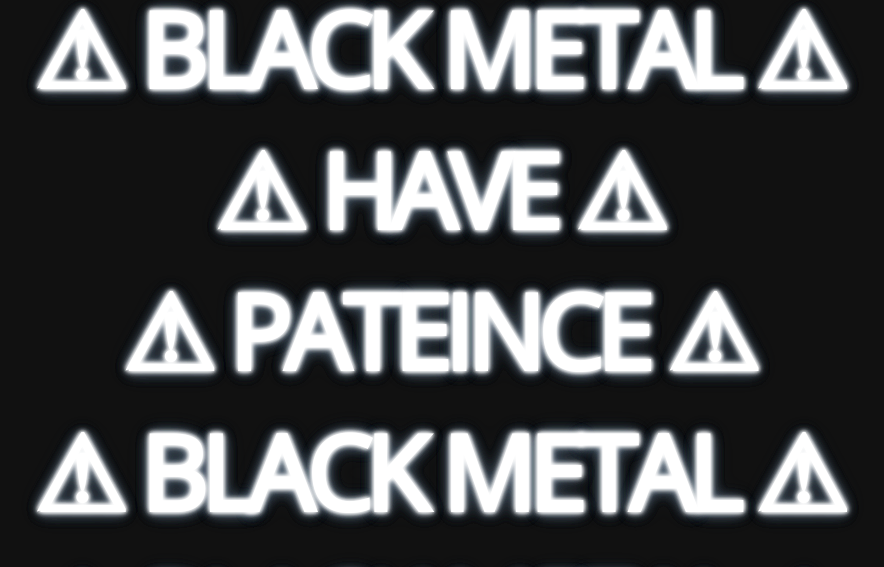
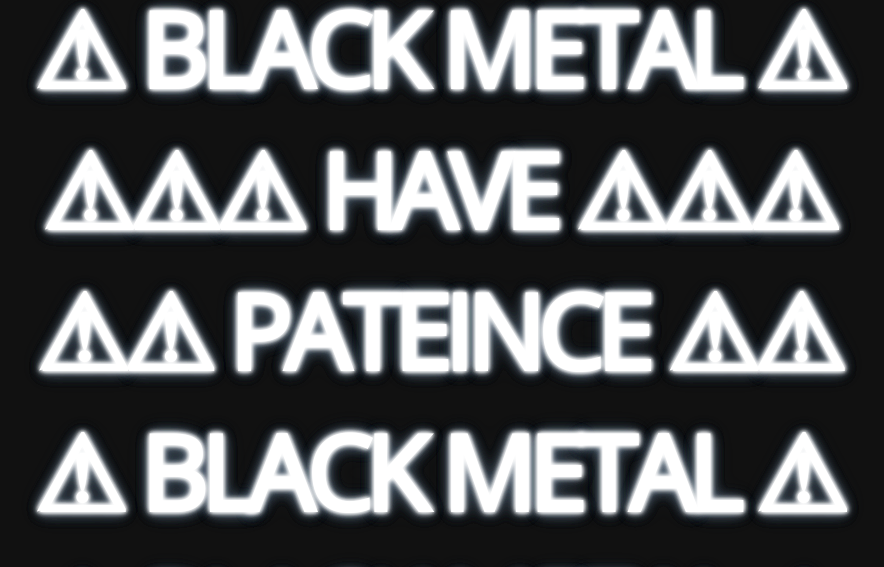
Before and after one commit to UziLondon/BLA, a plain HTML site: page index.html in a window 1280 px wide. Shown: the part 735-1302 px from the top of the page, without its empty margins (203-1087 px from the left). Drawn offline with nearby package versions, Linux system fonts and the light colour scheme.

Commit message:
Update index.html

```diff
--- a/index.html
+++ b/index.html
@@ -4,8 +4,8 @@
 <div class="area">⚠ BLACK METAL ⚠</div>
 <div class="area">⚠ BLACK METAL ⚠</div>
 <div class="area">⚠ BLACK METAL ⚠</div>
-<div class="area">⚠ HAVE ⚠</div>
-<div class="area">⚠ PATEINCE ⚠</div>
+<div class="area">⚠⚠⚠  HAVE ⚠⚠⚠</div>
+<div class="area">⚠⚠ PATEINCE ⚠⚠</div>
 <div class="area">⚠ BLACK METAL ⚠</div>
 <div class="area">⚠ BLACK METAL ⚠</div>
 <div class="area">⚠ BLACK METAL ⚠</div>
```
